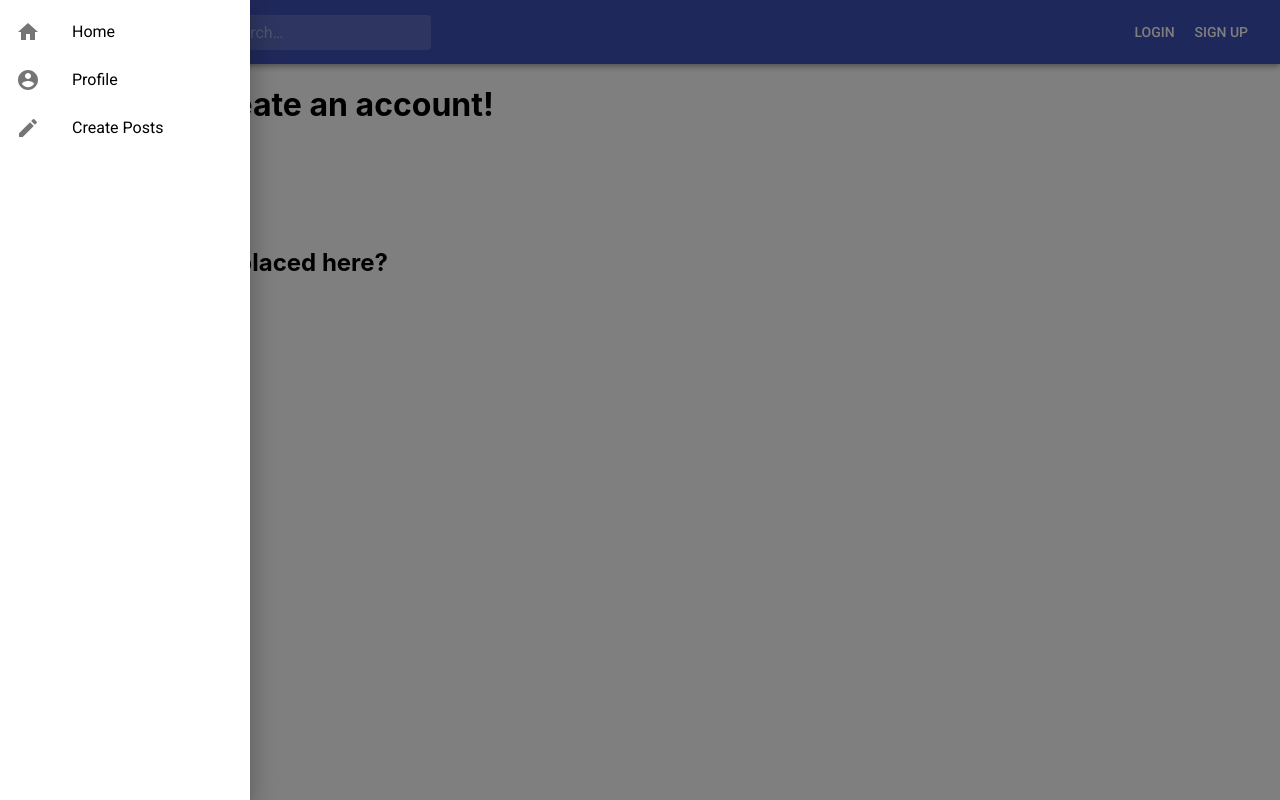
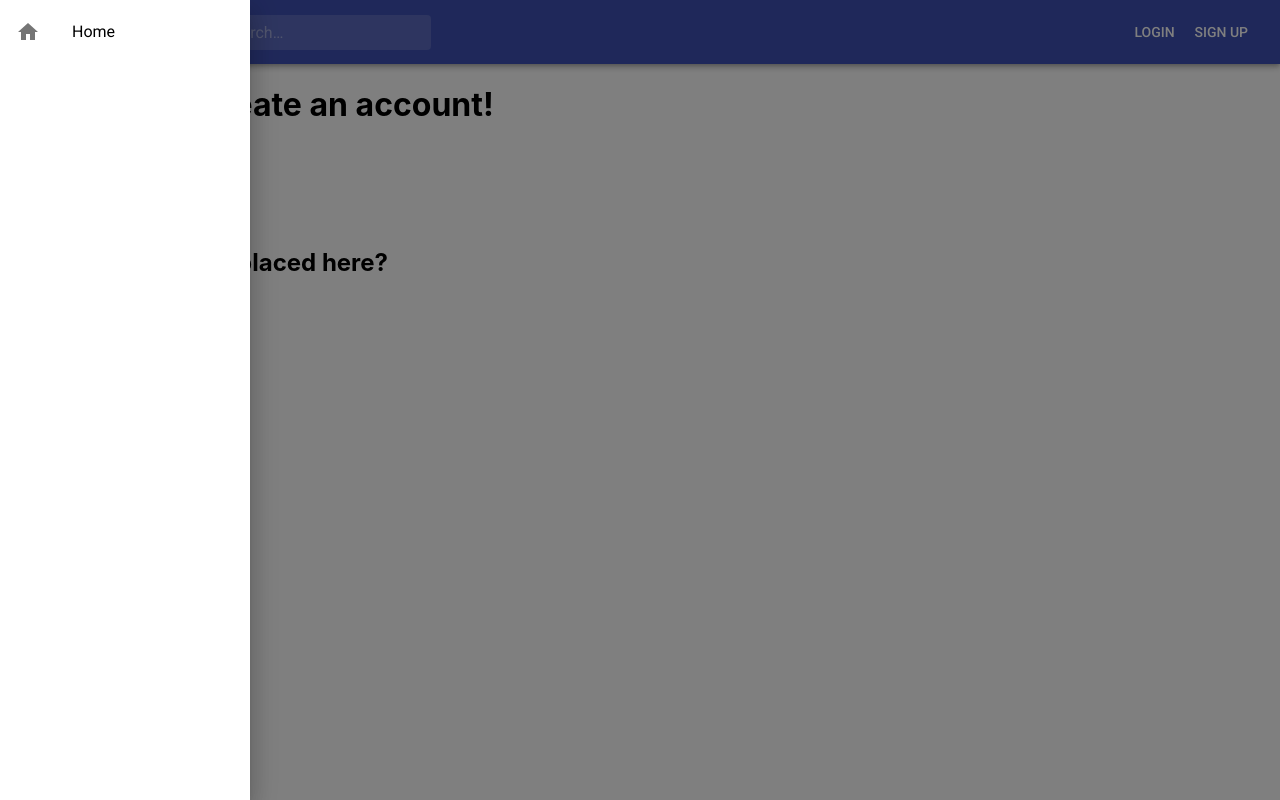
Before and after one commit to hatchways/team-indigo, a React (Create React App) app in the folder client/: page / in a window 1280 px wide. Both pictures are taken after a click on the button "open drawer". Built offline with nearby package versions, Linux system fonts and the light colour scheme.

Commit message:
displays links for profile page and create post page if user has logged in

```diff
--- a/client/src/components/Header.js
+++ b/client/src/components/Header.js
@@ -131,7 +131,8 @@ function Header(props) {
             <ListItemText primary='Home' />
           </ListItem>
         </Link>
-
+        {
+          isLoggedIn ? (
             <Link className={classes.mobileMenuLink} to='/account'>
               <ListItem button key='Profile'>
                 <ListItemIcon>
@@ -140,7 +141,9 @@ function Header(props) {
                 <ListItemText primary='Profile' />
               </ListItem>
             </Link>
-
+          ) : ''
+        } {
+          isLoggedIn ? (
             <Link className={classes.mobileMenuLink} to='/post/create'>
               <ListItem button key='Create Posts'>
                 <ListItemIcon>
@@ -149,6 +152,8 @@ function Header(props) {
                 <ListItemText primary='Create Posts' />
               </ListItem>
             </Link>
+          ) : ''
+        }
       </List>
     </div>
   );
```
Lines whose indentation alone changed are shown as unchanged.
